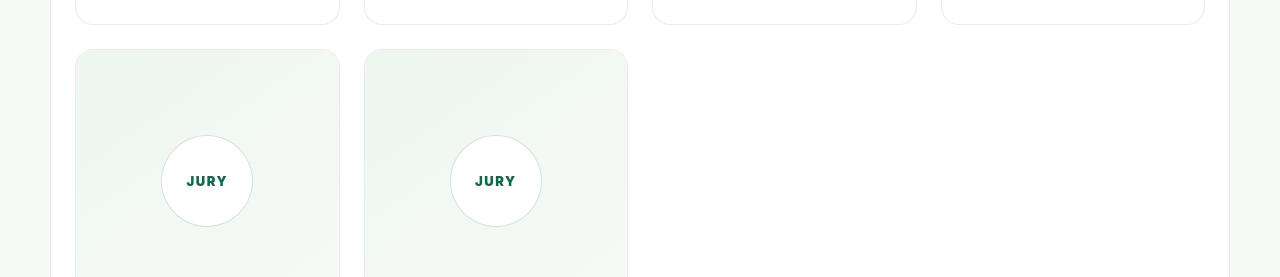
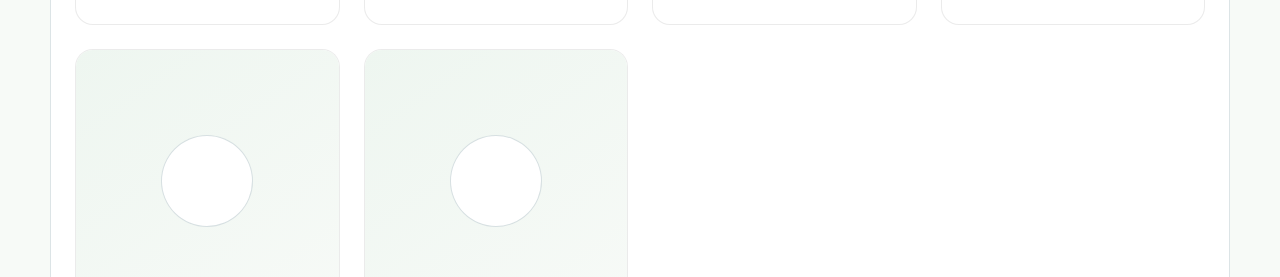
Before and after one commit to wice-armenia/women-in-climate-awards-cop17, a Next.js app: page /en in a window 1280 px wide. Shown: the part 5860-6137 px from the top of the page. Built offline with nearby package versions, Linux system fonts and the light colour scheme.

Commit message:
Removing writing JURY

```diff
--- a/app/[locale]/page.tsx
+++ b/app/[locale]/page.tsx
@@ -212,9 +212,7 @@ export default async function AwardsPage({ params }: { params: Promise<{ locale:
       className={member.imageClass || ""}
     />
   ) : (
-    <div className="juryPlaceholderInner">
-      <span>JURY</span>
-    </div>
+<div className="juryPlaceholderInner" aria-hidden="true"></div>
   )}
 </div>
 
```
